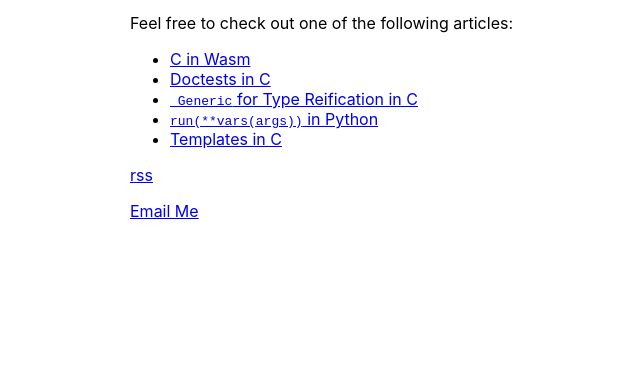
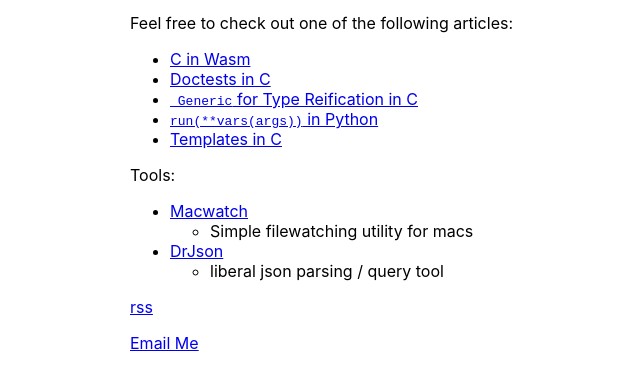
Before and after one commit to drpriver/blog, a plain HTML site: page docs/index.html in a window 1280 px wide. Shown: the part 117-506 px from the top of the page, without its empty margins (158-798 px from the left). Drawn offline with Linux system fonts and the light colour scheme.

Commit message:
add tools

```diff
--- a/docs/index.html
+++ b/docs/index.html
@@ -58,6 +58,27 @@ Feel free to check out one of the following articles:
 </li>
 </ul>
 <p>
+Tools:
+</p>
+<ul>
+<li>
+<a href="https://github.com/drpriver/macwatch">Macwatch</a>
+ <ul>
+<li>
+Simple filewatching utility for macs
+</li>
+</ul>
+</li>
+<li>
+<a href="https://github.com/drpriver/drjson">DrJson</a>
+ <ul>
+<li>
+liberal json parsing / query tool
+</li>
+</ul>
+</li>
+</ul>
+<p>
 <a href="feed.xml">rss</a>
 </p>
 <p>
```
Also changed, not shown: 1 other file.
